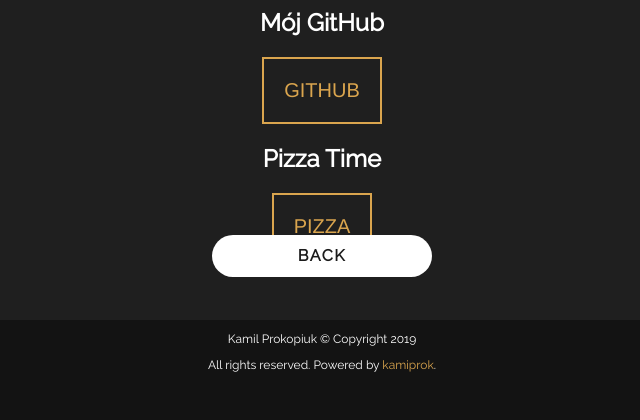
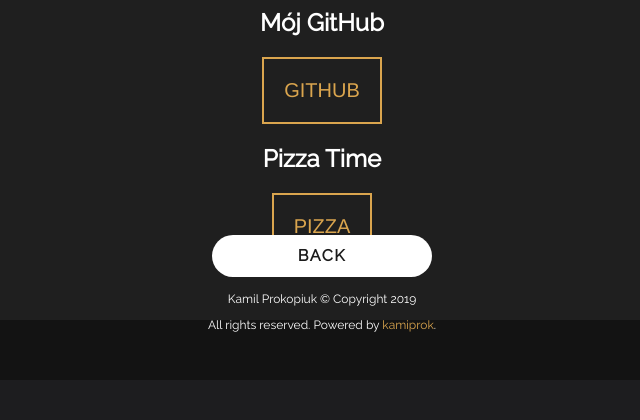
Before and after one commit to kamiprok/kamiprok.github.io, a PHP site: page / in a window 1280 px wide. Shown: the part 2840-3260 px from the top of the page, without its empty margins (318-958 px from the left). After the commit the page ends 3172 px from the top, so only its background shows below. Run offline with PHP 8.4, Linux system fonts and the light colour scheme; some libraries are stand-ins or nearby versions.

Commit message:
pizza time

```diff
--- a/styles.css
+++ b/styles.css
@@ -247,7 +247,7 @@
 
 .footer {
     position: absolute;
-    top: 395%;
+    top: 390%;
     left: 0;
     height: 100px;
     width: 100%;
```
